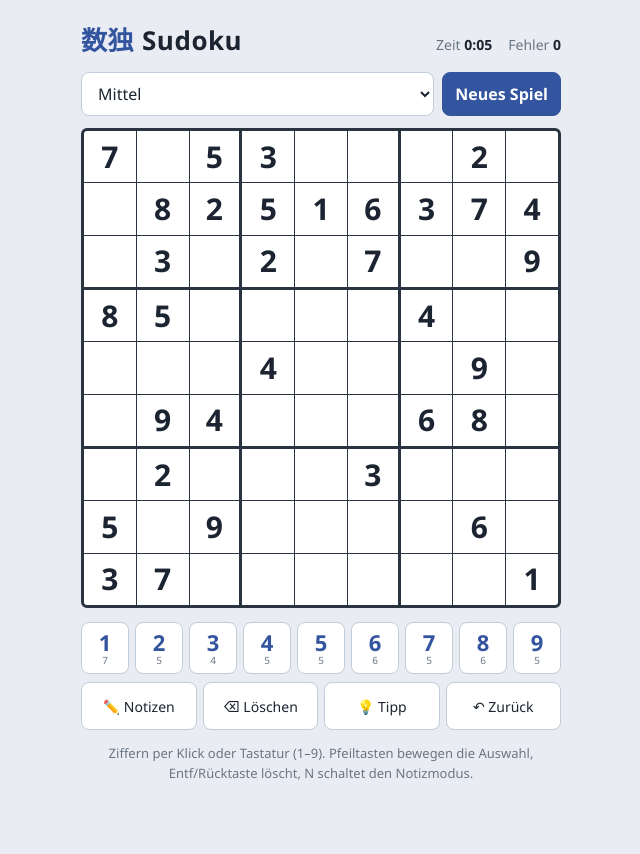
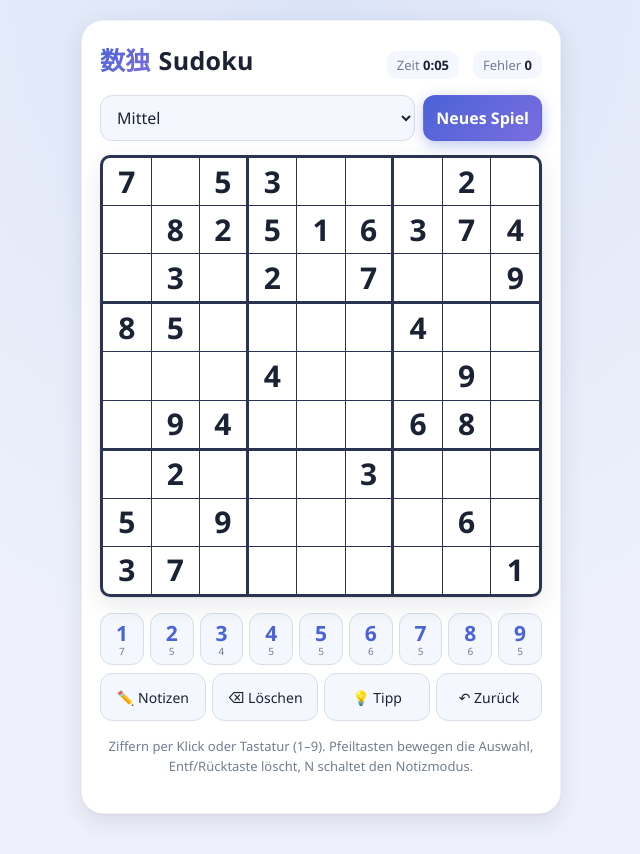
Before and after one commit to GoldenExperience96/sudoku-app, a plain HTML site: page index.html in a window 1280 px wide. Shown: the whole page, without its empty margins (319-959 px from the left). Drawn offline with Linux system fonts and the light colour scheme.

Commit message:
Redesign: modern UI with gradients, shadows and dark mode

```diff
--- a/index.html
+++ b/index.html
@@ -7,7 +7,7 @@
 
 <!-- PWA -->
 <link rel="manifest" href="manifest.webmanifest">
-<meta name="theme-color" content="#33549e">
+<meta name="theme-color" content="#4a63d6">
 <link rel="icon" type="image/png" sizes="32x32" href="icons/favicon-32.png">
 
 <!-- iOS Vollbild / Homescreen -->
@@ -17,27 +17,54 @@
 <link rel="apple-touch-icon" href="icons/apple-touch-icon.png">
 <style>
   :root {
-    --bg:        #e9edf3;
+    --bg-a:      #eef1fb;
+    --bg-b:      #dbe4f7;
     --panel:     #ffffff;
-    --line:      #c3cdd9;
-    --line-strong:#2a3340;
-    --given:     #1b2430;
-    --user:      #2f6fb0;
-    --sel:       #cfe0f4;
-    --peer:      #eef3f9;
-    --same:      #bcd6f0;
-    --error-bg:  #fbe2e2;
-    --error:     #c23b3b;
-    --accent:    #33549e;
+    --panel-2:   #f4f7fd;
+    --line:      #d7dee8;
+    --line-strong:#2a3350;
+    --given:     #1b2233;
+    --user:      #3763c9;
+    --sel:       #d7e6fb;
+    --peer:      #eef2fb;
+    --same:      #c6dcf7;
+    --error-bg:  #fce7e7;
+    --error:     #d0453f;
+    --accent:    #4a63d6;
+    --accent-2:  #7b6de0;
     --accent-ink:#ffffff;
-    --muted:     #6b7684;
+    --muted:     #727d92;
+    --shadow:    0 1px 2px rgba(30,40,70,.06), 0 8px 24px rgba(30,40,70,.10);
+  }
+
+  @media (prefers-color-scheme: dark) {
+    :root {
+      --bg-a:      #12162a;
+      --bg-b:      #1b2140;
+      --panel:     #1e2440;
+      --panel-2:   #262d4d;
+      --line:      #333c60;
+      --line-strong:#aab4e0;
+      --given:     #eef1fb;
+      --user:      #8fb3ff;
+      --sel:       #33447a;
+      --peer:      #232a4c;
+      --same:      #3a4d8c;
+      --error-bg:  #4a2430;
+      --error:     #ff8a8a;
+      --accent:    #6b7ef2;
+      --accent-2:  #9d7ef2;
+      --accent-ink:#ffffff;
+      --muted:     #9aa3c4;
+      --shadow:    0 1px 2px rgba(0,0,0,.3), 0 12px 30px rgba(0,0,0,.4);
+    }
   }
 
   * { box-sizing: border-box; -webkit-tap-highlight-color: transparent; }
 
   html, body {
     margin: 0;
-    background: var(--bg);
+    background: radial-gradient(circle at 50% 0%, var(--bg-b), var(--bg-a) 65%);
     color: var(--given);
     font-family: "Segoe UI", system-ui, -apple-system, Roboto, Helvetica, Arial, sans-serif;
     overscroll-behavior: none;              /* kein Pull-to-Refresh / Bounce */
@@ -59,54 +86,73 @@
   .app {
     width: 100%;
     max-width: 480px;
+    background: var(--panel);
+    border-radius: 22px;
+    padding: 20px 18px 24px;
+    box-shadow: var(--shadow);
+    border: 1px solid rgba(140,150,190,.12);
   }
 
   header {
     display: flex;
     align-items: baseline;
     justify-content: space-between;
-    margin-bottom: 14px;
+    margin-bottom: 16px;
   }
   h1 {
     margin: 0;
-    font-size: 26px;
-    font-weight: 700;
-    letter-spacing: 0.5px;
+    font-size: 25px;
+    font-weight: 800;
+    letter-spacing: 0.3px;
   }
-  h1 .kanji { color: var(--accent); font-weight: 700; margin-right: 8px; }
+  h1 .kanji {
+    background: linear-gradient(135deg, var(--accent), var(--accent-2));
+    -webkit-background-clip: text;
+    background-clip: text;
+    color: transparent;
+    font-weight: 800;
+    margin-right: 8px;
+  }
 
   .stats {
     display: flex;
-    gap: 16px;
+    gap: 14px;
     font-variant-numeric: tabular-nums;
-    font-size: 14px;
+    font-size: 13px;
     color: var(--muted);
   }
-  .stats b { color: var(--given); font-weight: 600; }
+  .stats span {
+    background: var(--panel-2);
+    padding: 5px 10px;
+    border-radius: 10px;
+  }
+  .stats b { color: var(--given); font-weight: 700; }
 
   .toolbar {
     display: flex;
     gap: 8px;
-    margin-bottom: 12px;
+    margin-bottom: 14px;
   }
   select, button {
     font: inherit;
-    border-radius: 8px;
+    border-radius: 12px;
     border: 1px solid var(--line);
-    background: var(--panel);
+    background: var(--panel-2);
     color: var(--given);
-    padding: 9px 12px;
+    padding: 10px 12px;
     cursor: pointer;
-    transition: background .12s, border-color .12s, transform .05s;
+    transition: background .15s, border-color .15s, transform .05s, box-shadow .15s;
   }
-  button:active { transform: scale(0.97); }
+  button:active { transform: scale(0.96); }
   .toolbar select { flex: 1; }
   .btn-primary {
-    background: var(--accent);
+    background: linear-gradient(135deg, var(--accent), var(--accent-2));
     color: var(--accent-ink);
-    border-color: var(--accent);
-    font-weight: 600;
+    border-color: transparent;
+    font-weight: 700;
+    box-shadow: 0 4px 14px rgba(74, 99, 214, .35);
   }
+  .btn-primary:hover { filter: brightness(1.06); }
 
   /* ---- Grid ---- */
   .board {
@@ -116,11 +162,12 @@
     aspect-ratio: 1 / 1;
     background: var(--line-strong);
     border: 3px solid var(--line-strong);
-    border-radius: 6px;
+    border-radius: 10px;
     overflow: hidden;
     gap: 1px;
     user-select: none;
     touch-action: manipulation;
+    box-shadow: var(--shadow);
   }
   .cell {
     background: var(--panel);
@@ -131,13 +178,14 @@
     cursor: pointer;
     font-size: clamp(20px, 6vw, 30px);
     line-height: 1;
+    transition: background .12s;
   }
   /* thick dividers every 3 cols/rows via margins on the 1px gap */
   .cell.br { margin-right: 2px; }
   .cell.bb { margin-bottom: 2px; }
 
-  .cell.given { color: var(--given); font-weight: 600; }
-  .cell.user  { color: var(--user);  font-weight: 500; }
+  .cell.given { color: var(--given); font-weight: 700; }
+  .cell.user  { color: var(--user);  font-weight: 600; }
 
   .cell.peer  { background: var(--peer); }
   .cell.same  { background: var(--same); }
@@ -165,22 +213,24 @@
     display: grid;
     grid-template-columns: repeat(9, 1fr);
     gap: 6px;
-    margin-top: 14px;
+    margin-top: 16px;
   }
   .num {
     padding: 0;
     height: 52px;
-    font-size: 22px;
-    font-weight: 600;
+    font-size: 21px;
+    font-weight: 700;
     display: flex;
     flex-direction: column;
     align-items: center;
     justify-content: center;
     line-height: 1;
     color: var(--accent);
+    background: var(--panel-2);
   }
+  .num:hover:not(:disabled) { border-color: var(--accent); }
   .num small { font-size: 10px; color: var(--muted); font-weight: 400; margin-top: 2px; }
-  .num:disabled { opacity: .35; cursor: default; }
+  .num:disabled { opacity: .3; cursor: default; }
 
   .actions {
     display: grid;
@@ -190,16 +240,18 @@
   }
   .actions button { height: 48px; font-size: 14px; }
   .actions button.on {
-    background: var(--accent);
+    background: linear-gradient(135deg, var(--accent), var(--accent-2));
     color: var(--accent-ink);
-    border-color: var(--accent);
+    border-color: transparent;
+    box-shadow: 0 4px 14px rgba(74, 99, 214, .35);
   }
 
   /* ---- Win overlay ---- */
   .overlay {
     position: fixed;
     inset: 0;
-    background: rgba(20, 28, 40, .55);
+    background: rgba(15, 20, 35, .6);
+    backdrop-filter: blur(3px);
     display: none;
     align-items: center;
     justify-content: center;
@@ -209,18 +261,31 @@
   .overlay.show { display: flex; }
   .card {
     background: var(--panel);
-    border-radius: 14px;
-    padding: 28px 26px;
+    border-radius: 18px;
+    padding: 30px 26px;
     text-align: center;
     max-width: 320px;
-    box-shadow: 0 20px 50px rgba(0,0,0,.3);
-    animation: pop .2s ease;
+    box-shadow: 0 24px 60px rgba(0,0,0,.35);
+    animation: pop .25s ease;
+    border: 1px solid rgba(140,150,190,.15);
   }
-  .card h2 { margin: 0 0 6px; font-size: 24px; }
-  .card p  { margin: 0 0 18px; color: var(--muted); }
-  .card .big { font-size: 34px; margin-bottom: 6px; }
+  .card h2 {
+    margin: 0 0 6px;
+    font-size: 25px;
+    font-weight: 800;
+    background: linear-gradient(135deg, var(--accent), var(--accent-2));
+    -webkit-background-clip: text;
+    background-clip: text;
+    color: transparent;
+  }
+  .card p  { margin: 0 0 20px; color: var(--muted); }
+  .card .big {
+    font-size: 40px;
+    margin-bottom: 8px;
+    filter: drop-shadow(0 6px 14px rgba(74, 99, 214, .35));
+  }
 
-  .hint { font-size: 13px; color: var(--muted); margin-top: 14px; text-align: center; line-height: 1.5; }
+  .hint { font-size: 13px; color: var(--muted); margin-top: 16px; text-align: center; line-height: 1.5; }
 </style>
 </head>
 <body>
--- a/service-worker.js
+++ b/service-worker.js
@@ -3,7 +3,7 @@
    und danach immer aus dem Cache bedient. Bei neuer Version einfach CACHE
    hochzählen; alte Caches werden im activate-Event entfernt. */
 
-const CACHE = 'sudoku-v1';
+const CACHE = 'sudoku-v2';
 const ASSETS = [
   './',
   './index.html',
```
Also changed, not shown: manifest.webmanifest.
